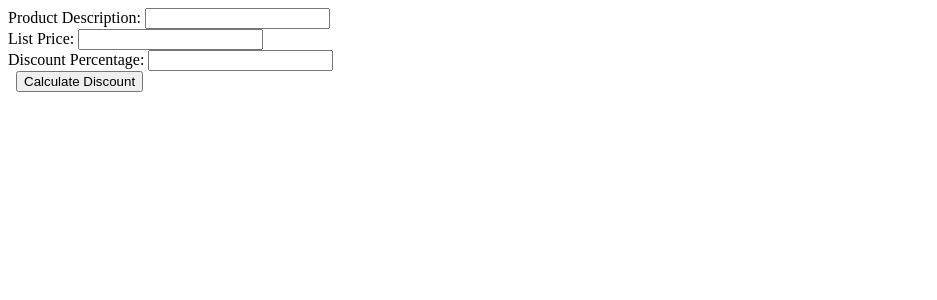
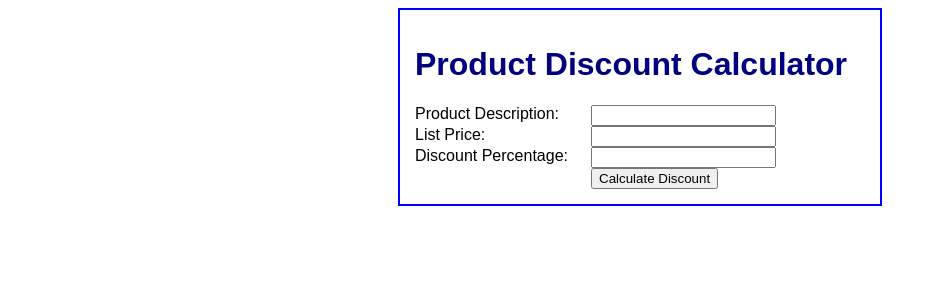
Before and after one commit to Evan-Scully/Web-Development-3, a PHP site: page / in a window 1280 px wide. Shown: the top 300 px of the page, without its empty margins (0-937 px from the left). Run offline with PHP 8.4, Linux system fonts and the light colour scheme.

Commit message:
Lab 2 Completed

```diff
--- a/lab1_2/index.html
+++ b/lab1_2/index.html
@@ -4,23 +4,25 @@
     <meta charset="UTF-8">
     <meta name="viewport" content="width=device-width, initial-scale=1.0">
     <title>Document</title>
+    <link rel="stylesheet" href="style.css">
 </head>
 <body>
-    <div id="content">
-        <div id="labels">
-            <form action="display.php" method="get">
+    <div class="content">
+        <h1>Product Discount Calculator</h1>
+            <div class="data">
+                <form action="display.php" method="post">
                     <label>Product Description: </label>
-                <input type="text" name="product description"/><br />
+                    <input type="text" name="product_description"/><br />
                     <label>List Price: </label>
                     <input type="text" name="list_price"/><br />
                     <label>Discount Percentage: </label>
-                <input type="text" name="discount percentage"/><br />
-            </form>
+                    <input type="text" name="discount_percentage"/><br />
             </div>
-        <div id="buttons">
+            <div class="button">
                 <label>&nbsp;</label>
                 <input type="submit" value="Calculate Discount"/>
             </div>
+        </form>
     </div>
 </body>
 </html>
--- /dev/null
+++ b/lab1_2/style.css
@@ -0,0 +1,27 @@
+body{
+    font-family: Arial, Helvetica, sans-serif;
+}
+h1 {
+    color: navy;
+}
+label {
+    float: left;
+    width: 10em;
+    padding-right: 1em;
+}
+.content {
+    width: 450px;
+    border: blue;
+    border-width: 2px;
+    border-style: solid;
+    margin-top: 0;
+    margin: auto;
+    padding: 15px;
+}
+text {
+    width:15em;
+    margin-bottom: 0.5em;
+}
+button {
+    margin-bottom: 0.5em;
+}
```
Also changed, not shown: lab1_2/display.php (+23 -4 lines). Lines whose indentation alone changed are shown as unchanged.
